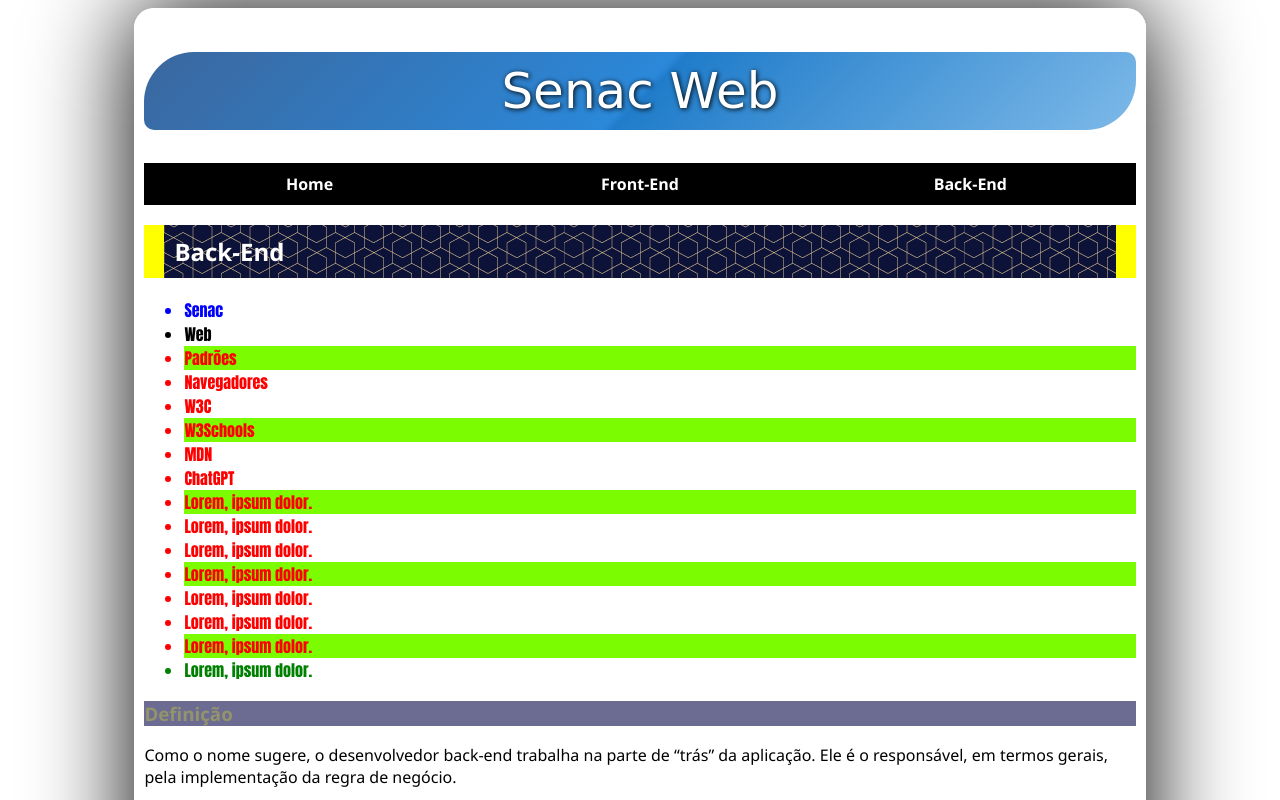
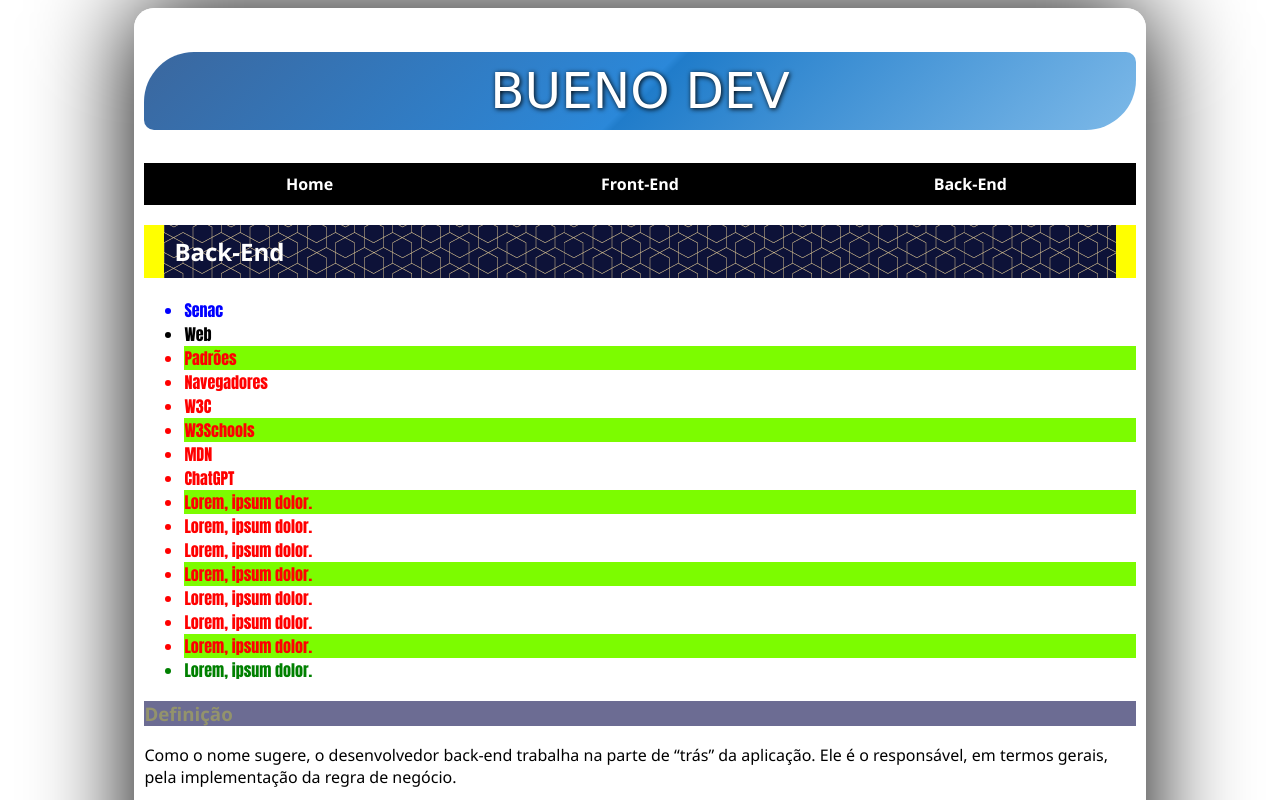
Before and after one commit to 77bueno/mini-site, a plain HTML site: page back-end.html in a window 1280 px wide. Shown: the top 800 px of the page. Drawn offline with Linux system fonts and the light colour scheme; a web font is replaced by a local one.

Commit message:
Trocando os h1s

```diff
--- a/back-end.html
+++ b/back-end.html
@@ -9,7 +9,7 @@
 <body>
 
 <div id="container">
-	<h1>Senac Web</h1>
+	<h1>BUENO DEV</h1>
 
 	<nav><a href="#sobre">Home</a><a href="front-end.html">Front-End</a><a href="back-end.html">Back-End</a></nav>
 
```
Also changed, not shown: front-end.html (+1 -1 lines), index.html (+1 -1 lines).
